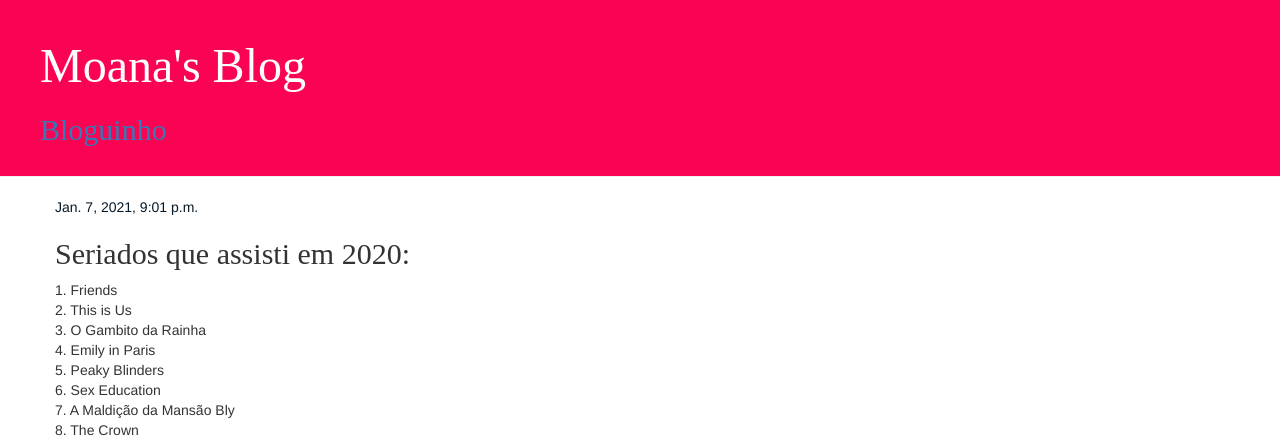
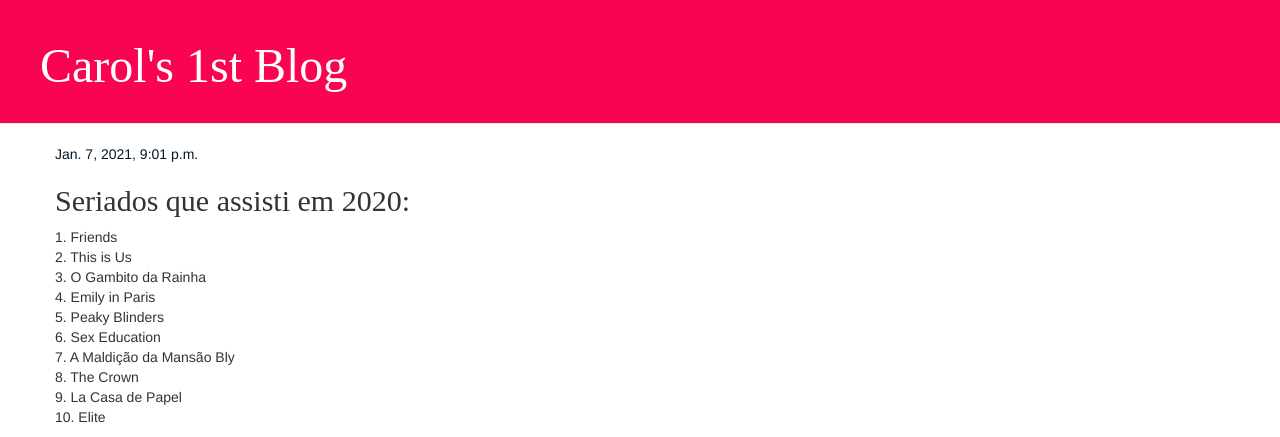
Before and after one commit to carolinavicente/djangogirls-blog, a Django app: page /post/1/ in a window 1280 px wide. Shown: the top 437 px of the page. Run offline with Django 3.2, Linux system fonts and the light colour scheme; data comes from the database, SQL or seed files in the repository; some libraries are stand-ins or nearby versions.

Commit message:
Update base.html

```diff
--- a/blog/templates/blog/base.html
+++ b/blog/templates/blog/base.html
@@ -1,7 +1,7 @@
 {% load static %}
 <html>
     <head>
-        <title>Moanaaaa</title>
+        <title>Blog da Carol</title>
         <link rel="stylesheet" href="//maxcdn.bootstrapcdn.com/bootstrap/3.2.0/css/bootstrap.min.css">
         <link rel="stylesheet" href="//maxcdn.bootstrapcdn.com/bootstrap/3.2.0/css/bootstrap-theme.min.css">
         <link href='//fonts.googleapis.com/css?family=Arvo&subset=latin,latin-ext' rel='stylesheet' type='text/css'>
@@ -13,8 +13,7 @@
             {% if user.is_authenticated %}
                 <a href="{% url 'post_new' %}" class="top-menu"><span class="glyphicon glyphicon-plus"></span></a>
             {% endif %}
-            <h1><a href="/">Moana's Blog</a></h1>
-            <h2><a href="/">Bloguinho</a></h2>
+            <h1><a href="/">Carol's 1st Blog</a></h1>
         </div>
         <div class="content container">
             <div class="row">
```
